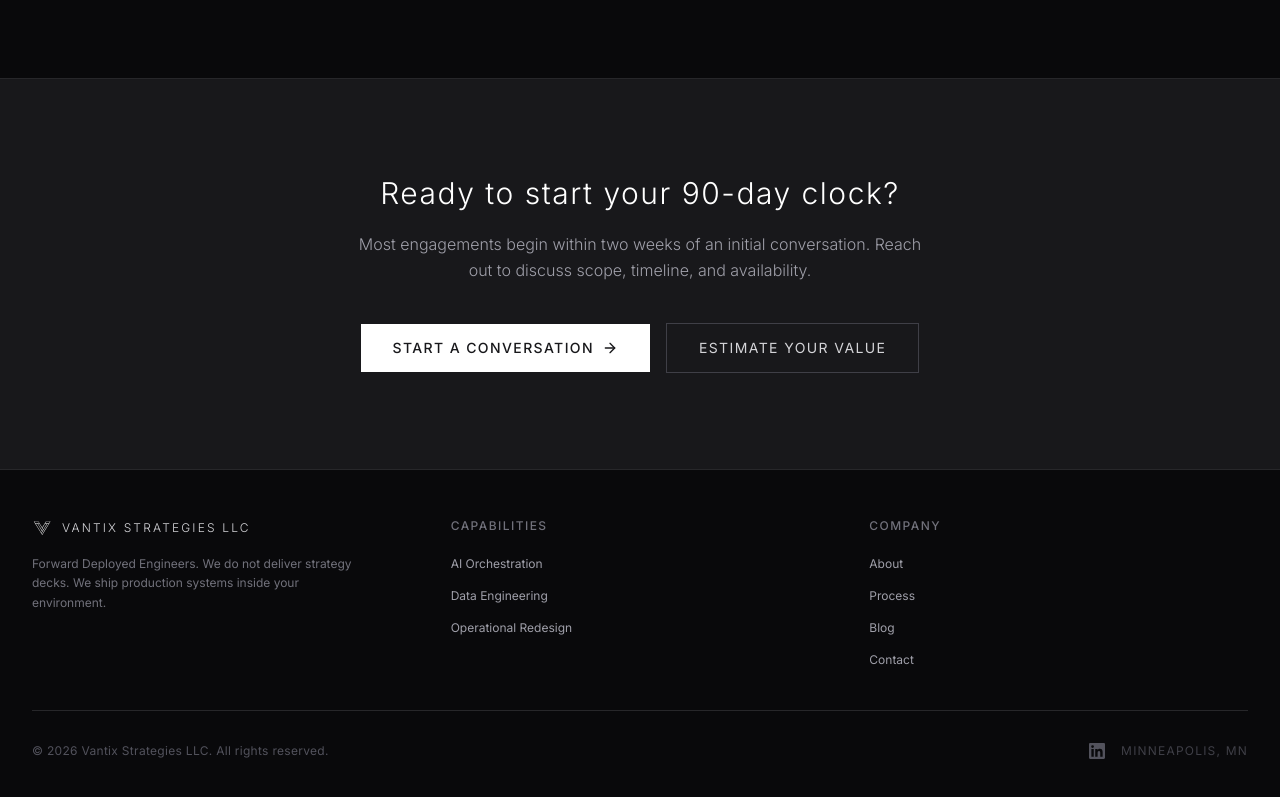
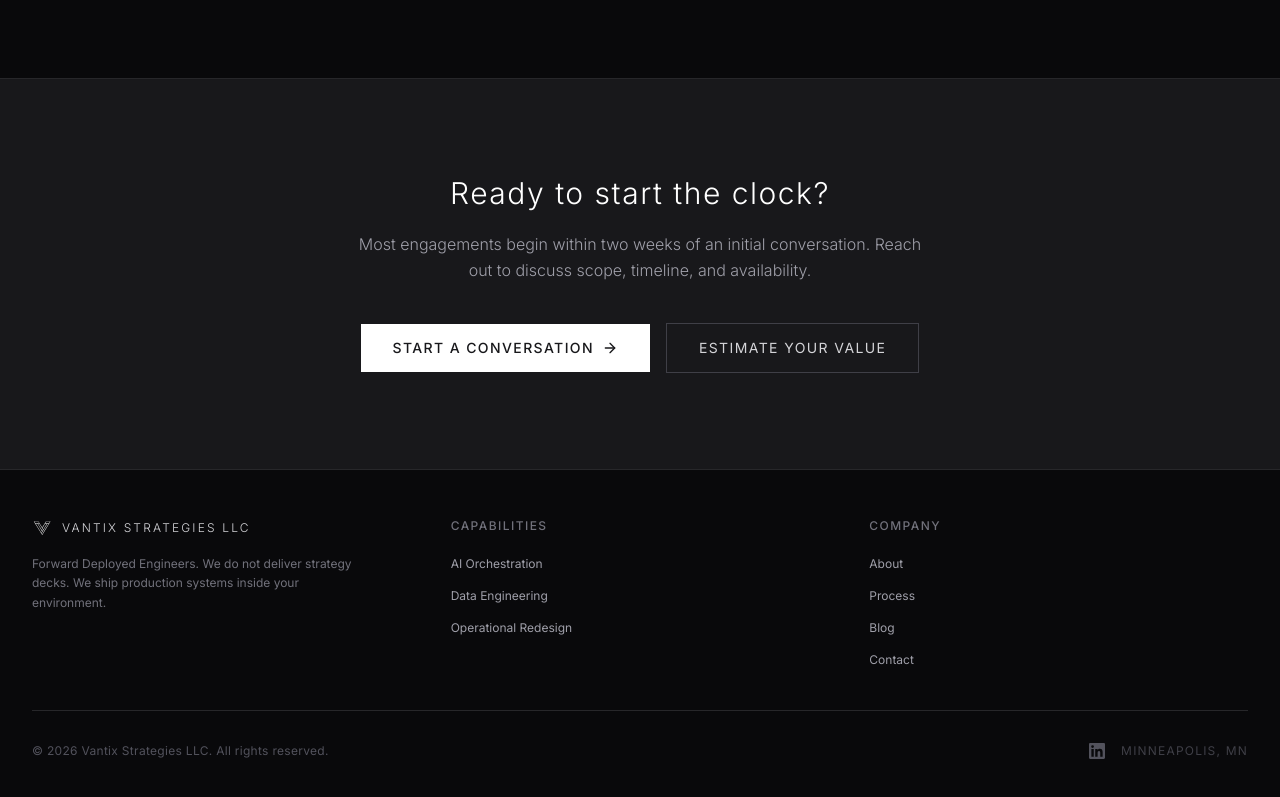
Before and after one commit to Vantix-Strategies/vantixstrategies-website, a Next.js app: page /process in a window 1280 px wide. Shown: the part 2564-3361 px from the top of the page. Built offline with nearby package versions, Linux system fonts and the light colour scheme.

Commit message:
test deploy

```diff
--- a/src/app/process/page.tsx
+++ b/src/app/process/page.tsx
@@ -210,7 +210,7 @@ export default function ProcessPage() {
             className="text-3xl text-white mb-5"
             style={{ fontWeight: 300, letterSpacing: "0.05em" }}
           >
-            Ready to start your 90-day clock?
+            Ready to start the clock?
           </h2>
           <p className="text-zinc-400 font-light mb-10 max-w-xl mx-auto leading-relaxed">
             Most engagements begin within two weeks of an initial conversation. Reach out to discuss scope,
```
